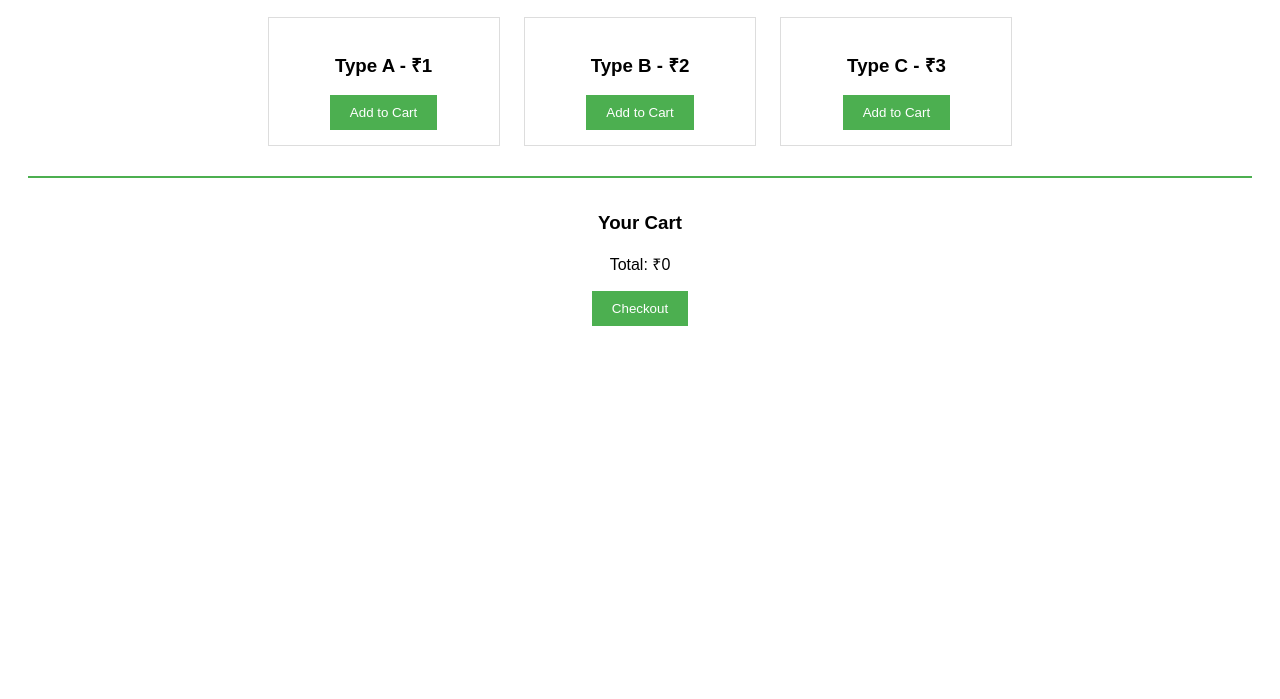
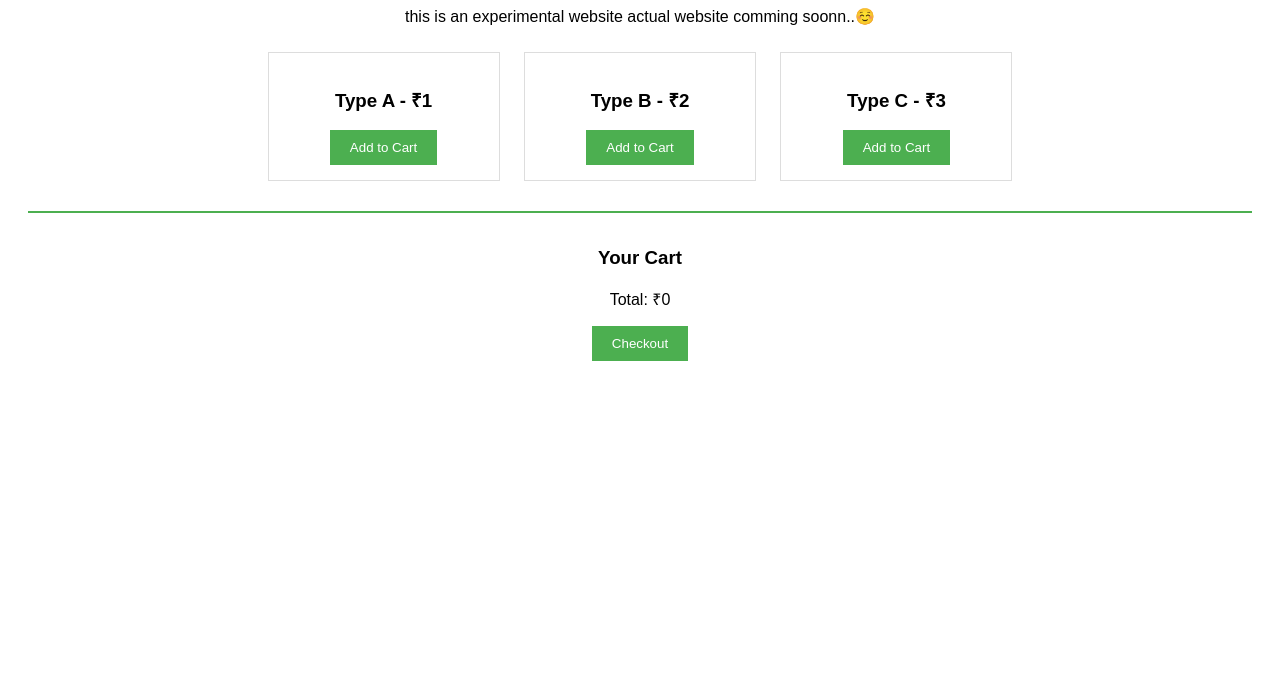
Before and after one commit to Chitra001/payment-gateway, a plain HTML site: page index.html in a window 1280 px wide. Shown: the part 101-800 px from the top of the page. Drawn offline with Linux system fonts and the light colour scheme.

Commit message:
Update index.html

```diff
--- a/index.html
+++ b/index.html
@@ -14,6 +14,7 @@
 </head>
 <body>
     <h1>Welcome to My Store</h1>
+    <p>this is an experimental website actual website comming soonn..☺️</p>
 
     <div class="product">
         <h3>Type A - ₹1</h3>
```
